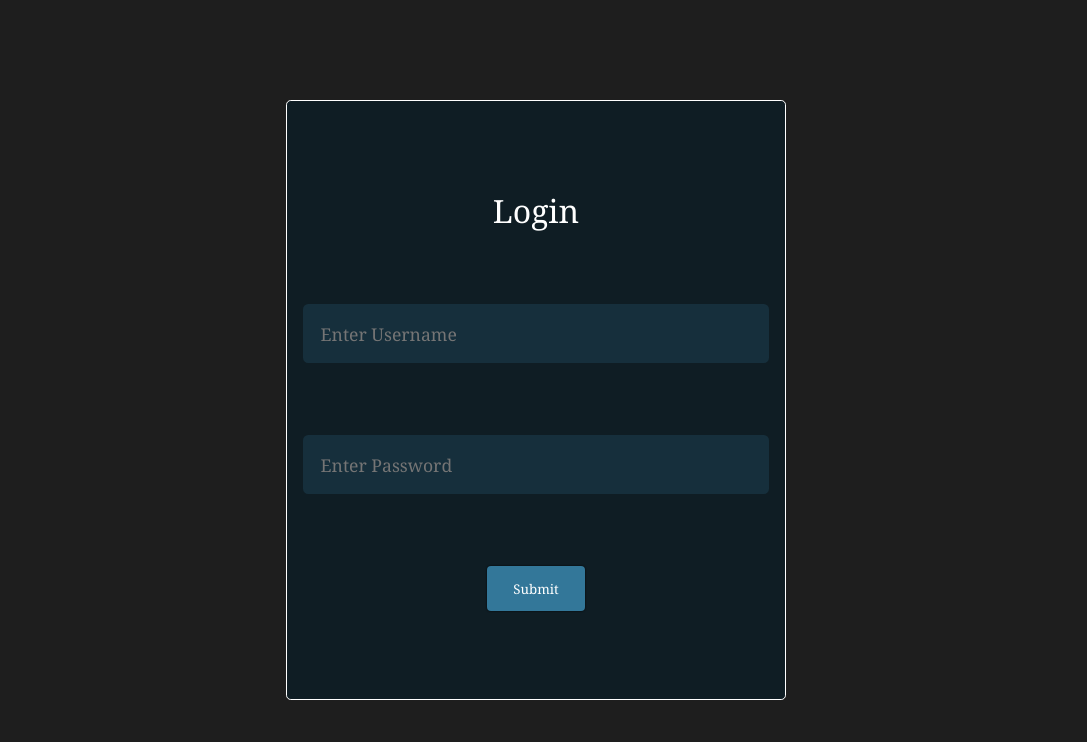
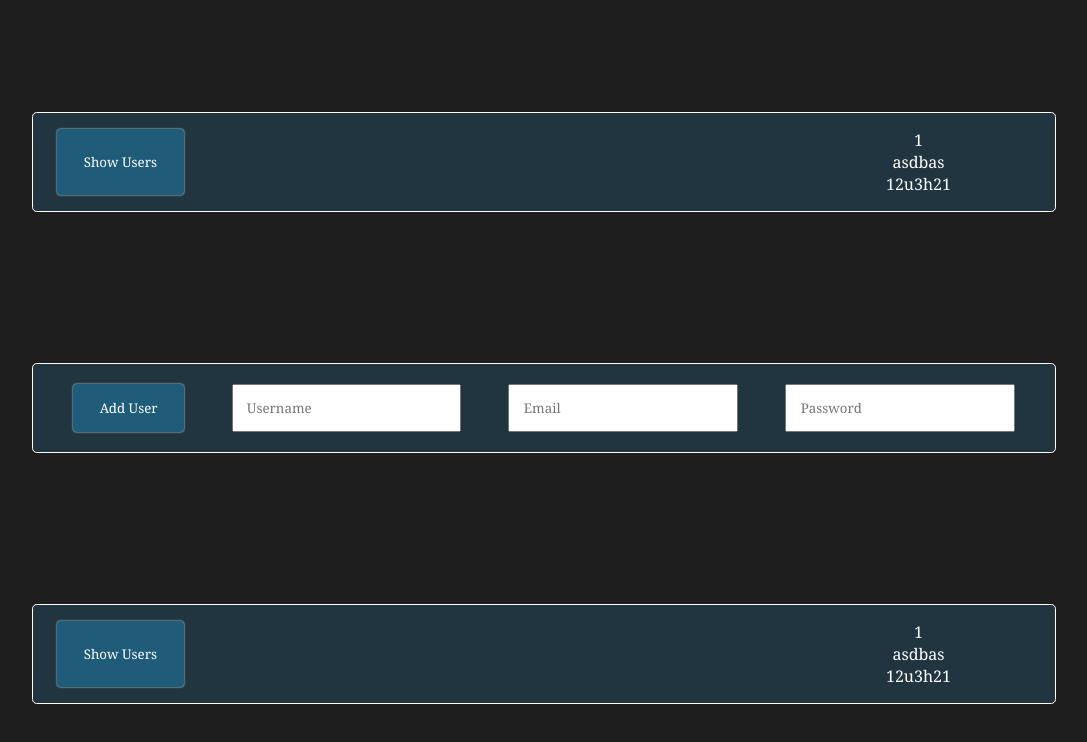
Before and after one commit to QSSE2016/asp-net-ang-app, an Angular app in the folder UI (Angular)/LoginAuthApp/: page / in a window 1280 px wide. Shown: the top 742 px of the page, without its empty margins (104-1191 px from the left). Built offline with nearby package versions, Linux system fonts and the light colour scheme.

Commit message:
Created add user, show users sections

```diff
--- a/UI (Angular)/LoginAuthApp/src/app/app.component.html
+++ b/UI (Angular)/LoginAuthApp/src/app/app.component.html
@@ -1,6 +1,8 @@
-<form class="form-container" [formGroup]="form" (submit)="submit()">
+<form class="form-container" [formGroup]="form" (submit)="submit()" *ngIf="!loggedIn">
     <span> Login </span>
     <input type="text" placeholder="Enter Username" formControlName="username">
     <input type="password" placeholder="Enter Password" formControlName="password">
     <button> Submit </button>
 </form>
+
+<app-main-page *ngIf="loggedIn"></app-main-page>
--- a/UI (Angular)/LoginAuthApp/src/app/app.component.ts
+++ b/UI (Angular)/LoginAuthApp/src/app/app.component.ts
@@ -13,6 +13,8 @@ export class AppComponent implements OnDestroy {
 
   form: FormGroup
   loginCheckSub?: Subscription
+  loggedIn: boolean = true // yeah i know this is bad practise, i'm just trying to finish this god damn project.
+  currentUsername: string = "timmy"
 
   constructor(private middleman: MiddlemanService) {
     this.form = new FormGroup({
@@ -29,7 +31,9 @@ export class AppComponent implements OnDestroy {
 
     this.loginCheckSub = this.middleman.checkIfUserExists(this.form.value['username'],this.form.value['password']).subscribe({
       next: (value) => {
-        console.log("SUCCESS: ",value)
+        // value = username
+        this.loggedIn = true
+        this.currentUsername = value.toString()
       },
       error: (value) => {
         alert("The credentials you entered do not match any account. Please enter valid credentials")
--- a/UI (Angular)/LoginAuthApp/src/app/app.module.ts
+++ b/UI (Angular)/LoginAuthApp/src/app/app.module.ts
@@ -4,10 +4,12 @@ import { ReactiveFormsModule } from '@angular/forms';
 import { HttpClientModule } from '@angular/common/http';
 
 import { AppComponent } from './app.component';
+import { MainPageComponent } from './main-page/main-page.component';
 
 @NgModule({
   declarations: [
-    AppComponent
+    AppComponent,
+    MainPageComponent
   ],
   imports: [
     BrowserModule,
--- /dev/null
+++ b/UI (Angular)/LoginAuthApp/src/app/main-page/main-page.component.css
@@ -0,0 +1,68 @@
+*,*::before,*::after {
+    color: white;
+    box-sizing: border-box;
+}
+
+.full-scr-wrapper {
+    width: 100%;
+    height: 100%;
+    display: flex;
+    flex-direction: column;
+    justify-content: space-evenly;
+    align-items: center;
+    gap: 3rem;
+}
+
+.section {
+    width: max(400px,80%);
+    padding: 1em 1.5em;
+    background-color: hsl(200,50%,30%,40%);
+    border: 1px solid white;
+    border-radius: .3em;
+    display: flex;
+    justify-content: space-between;
+    transition: background-color 150ms ease-in-out, box-shadow 150ms ease-in-out;
+}
+
+.section:hover {
+    box-shadow: 0 0 5px 0 white;
+    background-color: hsl(200,50%,40%,60%);
+
+}
+
+.action-button {
+    background-color: hsl(200,60%,30%);
+    border: none;
+    box-shadow: 0 0 2px 0 white;
+    border-radius: .3em;
+    padding: 1em 2em;
+    transition: background-color 150ms ease-in-out, transform 150ms ease-in-out;
+}
+
+.action-button:hover {
+    transform: scale(1.05);
+    background-color: hsl(200,60%,40%);
+    cursor: pointer;
+}
+
+.list-wrapper {
+    height: 100%;
+    display: flex;
+    flex-direction: column;
+    align-items: center;
+    overflow-y: auto;
+    margin-right: 5rem;
+}
+
+form {
+    display: flex;
+    width: 100%;
+    gap: 1rem;
+    justify-content: space-between;
+    padding: .2em 1em;
+}
+
+form > input {
+    color: black;
+    padding: 1em;
+}
--- /dev/null
+++ b/UI (Angular)/LoginAuthApp/src/app/main-page/main-page.component.html
@@ -0,0 +1,24 @@
+<div class="full-scr-wrapper">
+    <div class="section" id="SHOW_USERS">
+        <button class="action-button"> Show Users </button>
+        <div class="list-wrapper">
+            <span *ngFor="let user of users">{{user}}</span>
+        </div>
+    </div>
+
+    <div class="section" id="ADD_USER">
+        <form [formGroup]="addUserForm" (submit)="addUserFormSubmit()">
+            <button class="action-button" type="submit"> Add User </button>
+            <input type="text" placeholder="Username" formControlName="username">
+            <input type="email" placeholder="Email" formControlName="email">
+            <input type="password" placeholder="Password" formControlName="password">
+        </form>
+    </div>
+
+    <div class="section">
+        <button class="action-button"> Show Users </button>
+        <div class="list-wrapper">
+            <span *ngFor="let user of users">{{user}}</span>
+        </div>
+    </div>
+</div>
--- /dev/null
+++ b/UI (Angular)/LoginAuthApp/src/app/main-page/main-page.component.ts
@@ -0,0 +1,37 @@
+import { Component, Input, OnDestroy } from '@angular/core';
+import { FormControl, FormGroup, Validators } from '@angular/forms';
+
+@Component({
+  selector: 'app-main-page',
+  templateUrl: './main-page.component.html',
+  styleUrls: ['./main-page.component.css']
+})
+export class MainPageComponent implements OnDestroy {
+  @Input() username: string = ''
+
+  addUserForm: FormGroup
+  users: string[] = ['1','asdbas','12u3h21']
+
+  constructor() {
+    this.addUserForm = new FormGroup({
+      username: new FormControl('',Validators.required),
+      email: new FormControl('',[Validators.required,Validators.email]),
+      password: new FormControl('',Validators.required),
+    })
+  }
+
+  addUserFormSubmit() {
+
+    // Yeah i dont have a specific message for email being wrong but whatever
+    if(this.addUserForm.invalid) {
+        alert("Please fill out all the fields.")
+        return;
+    }
+
+    console.log(this.addUserForm.value)
+  }
+
+  ngOnDestroy(): void {
+
+  }
+}
```
Also changed, not shown: 1 other file (tests, documents, lock files or other folders).
